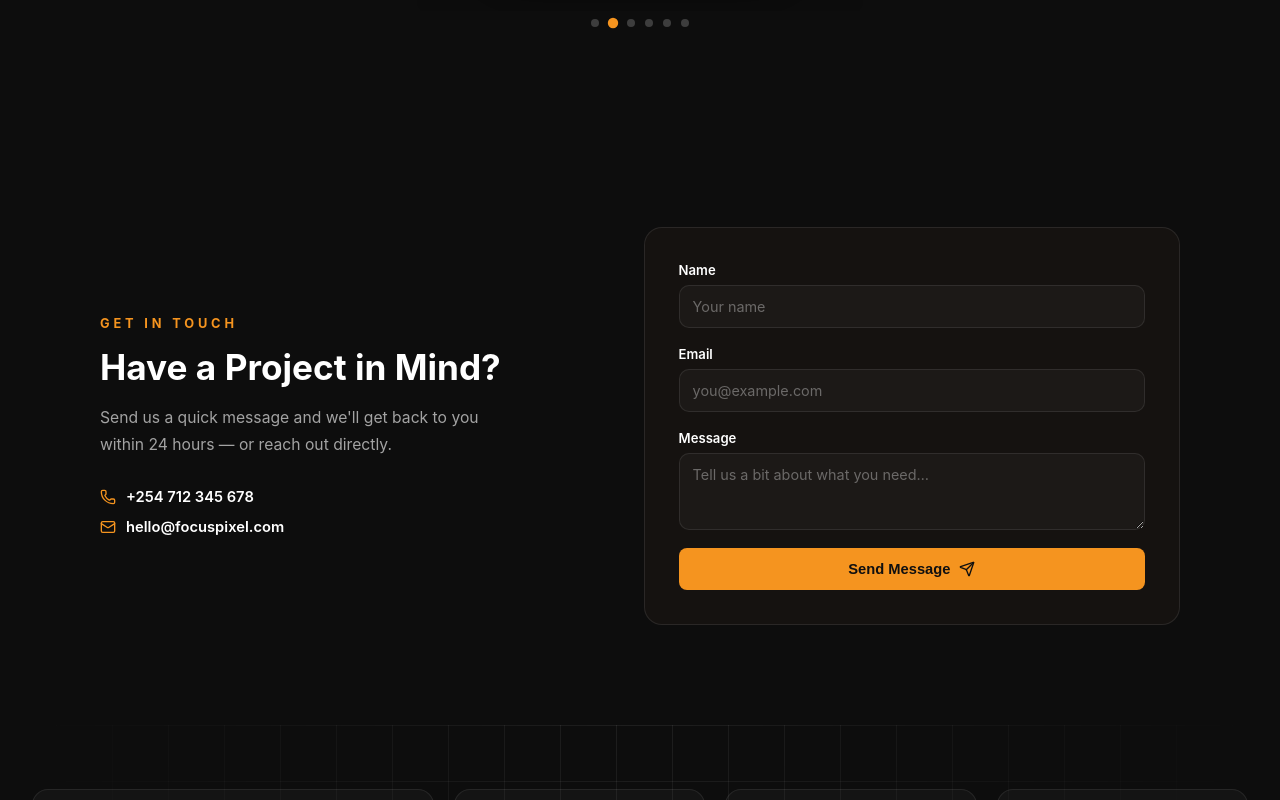
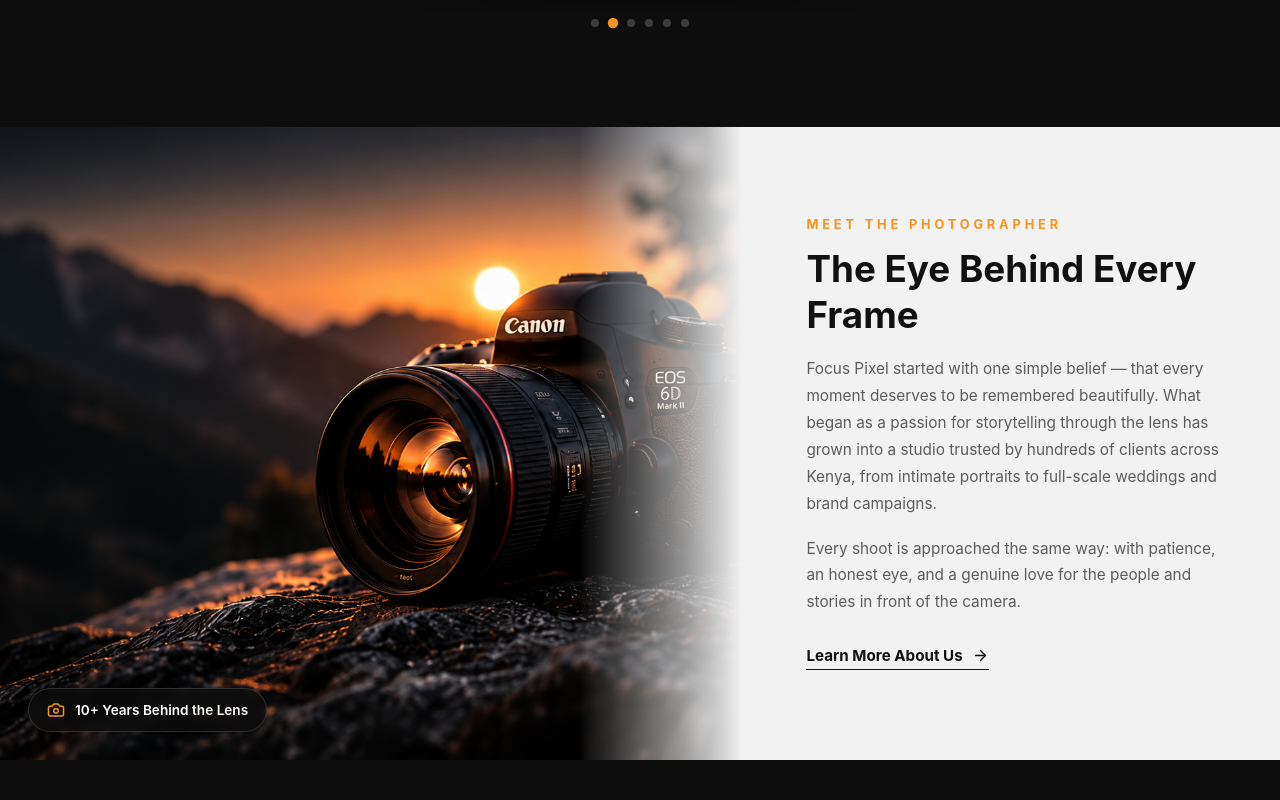
Before and after one commit to isaacmugwimi/Focus-Pixel, a React (Vite) app in the folder frontend/: page / in a window 1280 px wide. Shown: the part 5880-6680 px from the top of the page. Built offline with nearby package versions, Linux system fonts and the light colour scheme.

Commit message:
Add AboutTeaser component with styles and integrate into Home page

```diff
--- /dev/null
+++ b/frontend/src/Components/Home/AboutTeaser/AboutTeaser.css
@@ -0,0 +1,164 @@
+.about-teaser {
+  --fp-orange: #f5941f;
+  --fp-dark: #111111;
+  --fp-gray: #5c5c5c;
+  --fp-bg-light: #f2f2f2;
+
+  position: relative;
+  display: grid;
+  grid-template-columns: 1fr minmax(340px, 42%);
+  align-items: stretch;
+  background: var(--fp-bg-light);
+  min-height: 580px;
+  font-family: "Inter", -apple-system, BlinkMacSystemFont, sans-serif;
+  overflow: hidden;
+}
+
+/* ===== Left: image ===== */
+.about-teaser-media {
+  position: relative;
+  overflow: hidden;
+  min-height: 460px;
+}
+
+.about-teaser-image {
+  position: absolute;
+  inset: 0;
+  background-size: cover;
+  background-position: center;
+  background-repeat: no-repeat;
+}
+
+/* blend from the photo into the light content panel on the right */
+.about-teaser-fade {
+  position: absolute;
+  inset: 0;
+  background: linear-gradient(
+    270deg,
+    var(--fp-bg-light) 0%,
+    rgba(242, 242, 242, 0.6) 8%,
+    rgba(242, 242, 242, 0) 22%
+  );
+  pointer-events: none;
+}
+
+.about-teaser-badge {
+  position: absolute;
+  left: 28px;
+  bottom: 28px;
+  z-index: 2;
+  display: inline-flex;
+  align-items: center;
+  gap: 10px;
+  background: rgba(13, 13, 13, 0.75);
+  backdrop-filter: blur(6px);
+  color: #ffffff;
+  padding: 12px 18px;
+  border-radius: 999px;
+  font-size: 0.85rem;
+  font-weight: 600;
+  border: 1px solid rgba(255, 255, 255, 0.15);
+}
+
+.about-teaser-badge svg {
+  color: var(--fp-orange);
+}
+
+/* ===== Right: content ===== */
+.about-teaser-content {
+  display: flex;
+  flex-direction: column;
+  justify-content: center;
+  padding: 90px 48px 90px 64px;
+  z-index: 2;
+}
+
+.about-teaser-eyebrow {
+  font-size: 0.8rem;
+  font-weight: 700;
+  letter-spacing: 0.3em;
+  text-transform: uppercase;
+  color: var(--fp-orange);
+  margin: 0 0 14px;
+}
+
+.about-teaser-title {
+  font-size: clamp(1.8rem, 3vw, 2.3rem);
+  font-weight: 700;
+  color: var(--fp-dark);
+  margin: 0 0 18px;
+  line-height: 1.25;
+}
+
+.about-teaser-desc {
+  font-size: 0.96rem;
+  line-height: 1.75;
+  color: var(--fp-gray);
+  margin: 0 0 18px;
+  max-width: 460px;
+}
+
+.about-teaser-link {
+  display: inline-flex;
+  align-items: center;
+  gap: 9px;
+  margin-top: 12px;
+  font-size: 0.95rem;
+  font-weight: 700;
+  color: var(--fp-dark);
+  text-decoration: none;
+  padding-bottom: 4px;
+  border-bottom: 1.5px solid var(--fp-dark);
+  transition: color 0.2s ease, border-color 0.2s ease, gap 0.2s ease;
+  width: fit-content;
+}
+
+.about-teaser-link:hover {
+  color: var(--fp-orange);
+  border-color: var(--fp-orange);
+  gap: 13px;
+}
+
+/* ===== Responsive ===== */
+@media (max-width: 960px) {
+  .about-teaser {
+    grid-template-columns: 1fr;
+    min-height: 0;
+  }
+
+  .about-teaser-media {
+    order: 1;
+    min-height: 340px;
+  }
+
+  .about-teaser-fade {
+    background: linear-gradient(
+      0deg,
+      var(--fp-bg-light) 0%,
+      rgba(242, 242, 242, 0.5) 6%,
+      rgba(242, 242, 242, 0) 18%
+    );
+  }
+
+  .about-teaser-content {
+    order: 2;
+    padding: 56px 24px 64px;
+  }
+
+  .about-teaser-desc {
+    max-width: 100%;
+  }
+}
+
+@media (max-width: 480px) {
+  .about-teaser-content {
+    padding: 48px 20px 56px;
+  }
+
+  .about-teaser-badge {
+    left: 16px;
+    bottom: 16px;
+    padding: 10px 14px;
+    font-size: 0.78rem;
+  }
+}
--- /dev/null
+++ b/frontend/src/Components/Home/AboutTeaser/AboutTeaser.jsx
@@ -0,0 +1,79 @@
+import { motion } from "framer-motion";
+import { ArrowRight, Camera } from "lucide-react";
+import "./AboutTeaser.css";
+
+// Swap for a real headshot / behind-the-scenes photo — see src/assets/
+import photographerPortrait from "../../../assets/heroImage1.png";
+
+const contentVariants = {
+  hidden: {},
+  visible: {
+    transition: { staggerChildren: 0.12, delayChildren: 0.1 },
+  },
+};
+
+const fadeUp = {
+  hidden: { opacity: 0, y: 22 },
+  visible: {
+    opacity: 1,
+    y: 0,
+    transition: { duration: 0.6, ease: [0.22, 1, 0.36, 1] },
+  },
+};
+
+export default function AboutTeaser() {
+  return (
+    <section className="about-teaser">
+      <div className="about-teaser-media">
+        <motion.div
+          className="about-teaser-image"
+          style={{ backgroundImage: `url(${photographerPortrait})` }}
+          initial={{ opacity: 0, scale: 1.08 }}
+          whileInView={{ opacity: 1, scale: 1 }}
+          viewport={{ once: true, amount: 0.2 }}
+          transition={{ duration: 1, ease: [0.22, 1, 0.36, 1] }}
+        />
+        <div className="about-teaser-fade" aria-hidden="true" />
+
+        <div className="about-teaser-badge">
+          <Camera size={18} aria-hidden="true" />
+          <span>10+ Years Behind the Lens</span>
+        </div>
+      </div>
+
+      <motion.div
+        className="about-teaser-content"
+        initial="hidden"
+        whileInView="visible"
+        viewport={{ once: true, amount: 0.35 }}
+        variants={contentVariants}
+      >
+        <motion.p className="about-teaser-eyebrow" variants={fadeUp}>
+          Meet The Photographer
+        </motion.p>
+
+        <motion.h2 className="about-teaser-title" variants={fadeUp}>
+          The Eye Behind Every Frame
+        </motion.h2>
+
+        <motion.p className="about-teaser-desc" variants={fadeUp}>
+          Focus Pixel started with one simple belief — that every moment
+          deserves to be remembered beautifully. What began as a passion for
+          storytelling through the lens has grown into a studio trusted by
+          hundreds of clients across Kenya, from intimate portraits to
+          full-scale weddings and brand campaigns.
+        </motion.p>
+
+        <motion.p className="about-teaser-desc" variants={fadeUp}>
+          Every shoot is approached the same way: with patience, an honest eye,
+          and a genuine love for the people and stories in front of the camera.
+        </motion.p>
+
+        <motion.a href="/about" className="about-teaser-link" variants={fadeUp}>
+          Learn More About Us
+          <ArrowRight size={17} aria-hidden="true" />
+        </motion.a>
+      </motion.div>
+    </section>
+  );
+}
--- a/frontend/src/Components/Home/Home.jsx
+++ b/frontend/src/Components/Home/Home.jsx
@@ -7,6 +7,7 @@ import BannerCTA from "./BannerCTA/BannerCTA";
 import Testimonial from "../Testimonials/Testimonial";
 import ContactTeaser from "./ContactTeaser/ContactTeaser";
 import HowItWorks from "./HowItWorks/HowItWorks";
+import AboutTeaser from "./AboutTeaser/AboutTeaser";
 
 const Home = () => {
   return (
@@ -33,7 +34,9 @@ const Home = () => {
         <Testimonial />
       </FadeInSection>
 
-
+      <FadeInSection>
+        <AboutTeaser />
+      </FadeInSection>
 
       <FadeInSection>
         <ContactTeaser />
```
